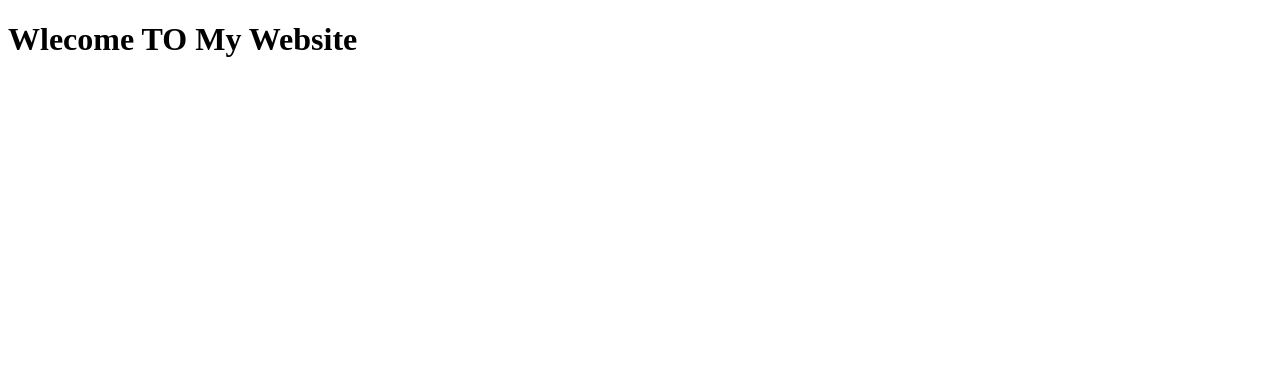
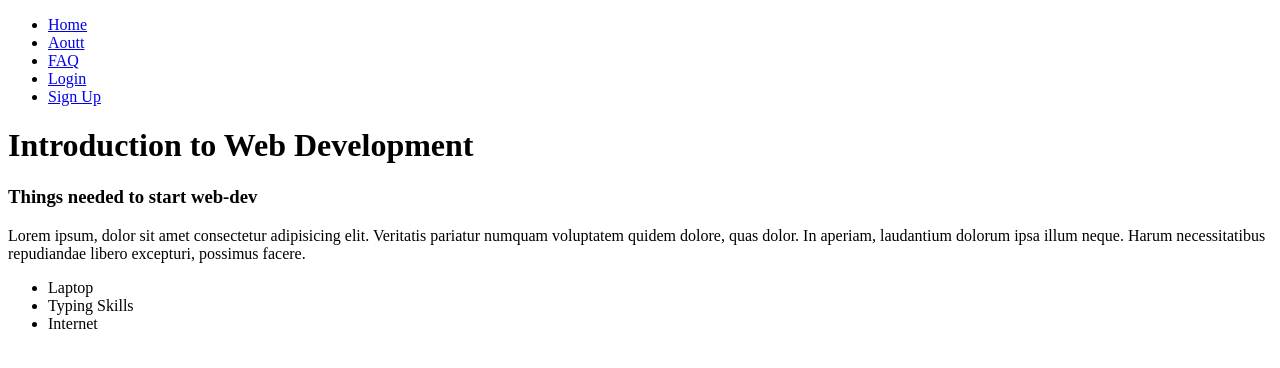
Before and after one commit to Chidubem3/soft-devs-frotend, a plain HTML site: page index.html in a window 1280 px wide. Drawn offline with Linux system fonts and the light colour scheme.

Commit message:
The Second Commit

```diff
--- a/index.html
+++ b/index.html
@@ -1,11 +1,35 @@
 <!DOCTYPE html>
-<html>
+<html lang="en">
     <head>
-        <body>
-            <h1>
-                Wlecome TO My Website
-            </h1>
-        </body>
+        <meta charset="UTF-8">
+        <title>Html Class</title>
+        <style>
 
+        </style>
     </head>
+    <body>
+        <!-- Start Navigation links -->
+       <nav>
+        <ul>
+            <li><a href="http://">Home</a></li>
+            <li><a href="http://">Aoutt</a></li>
+            <li><a href="http://">FAQ</a></li>
+            <li><a href="http://">Login</a></li>
+            <li><a href="http://">Sign Up</a></li>
+        </ul>
+       </nav>
+       <!-- End Navigation-->
+       <main>
+            <h1>Introduction to Web Development</h1>
+            <article>
+                <h3>Things needed to start web-dev</h3>
+                <p>Lorem ipsum, dolor sit amet consectetur adipisicing elit. Veritatis pariatur numquam voluptatem quidem dolore, quas dolor. In aperiam, laudantium dolorum ipsa illum neque. Harum necessitatibus repudiandae libero excepturi, possimus facere.</p>
+                <ul>
+                    <li>Laptop</li>
+                    <li>Typing Skills</li>
+                    <li>Internet</li>
+                </ul>
+            </article>
+       </main>
+    </body>
 </html>
```
